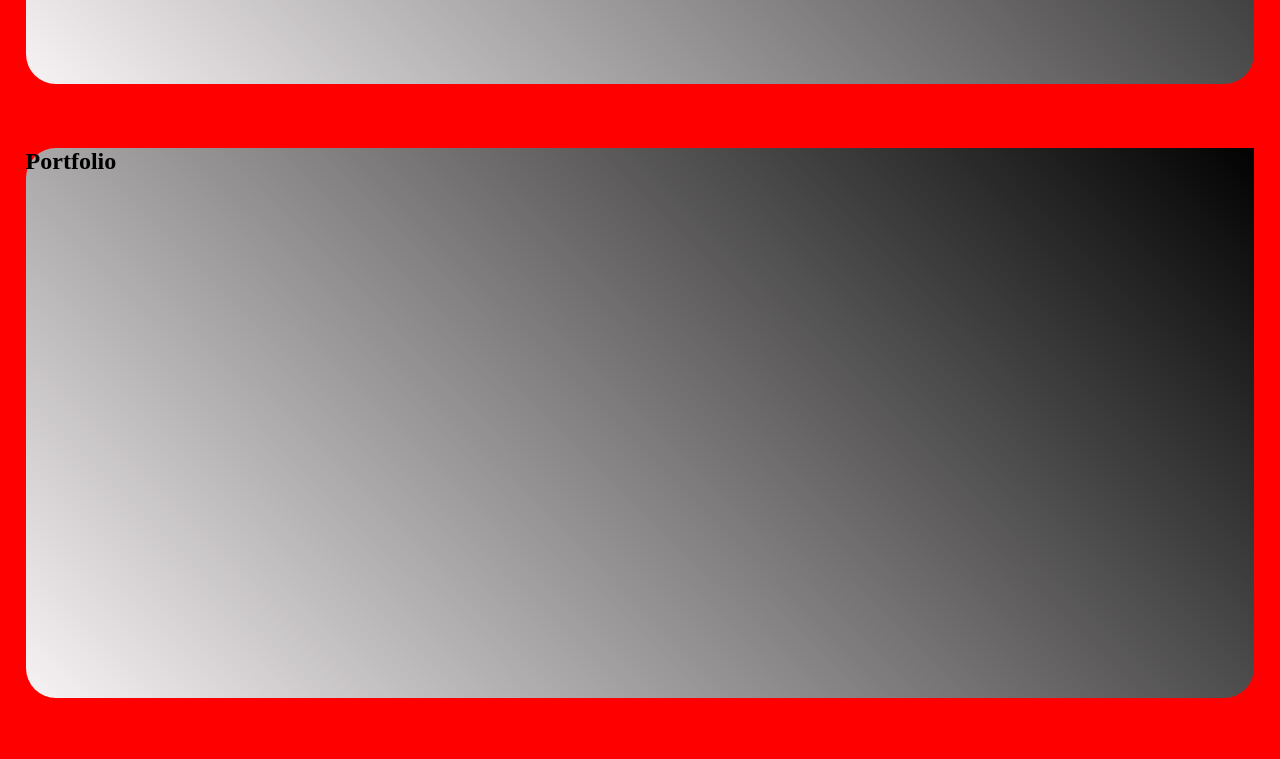
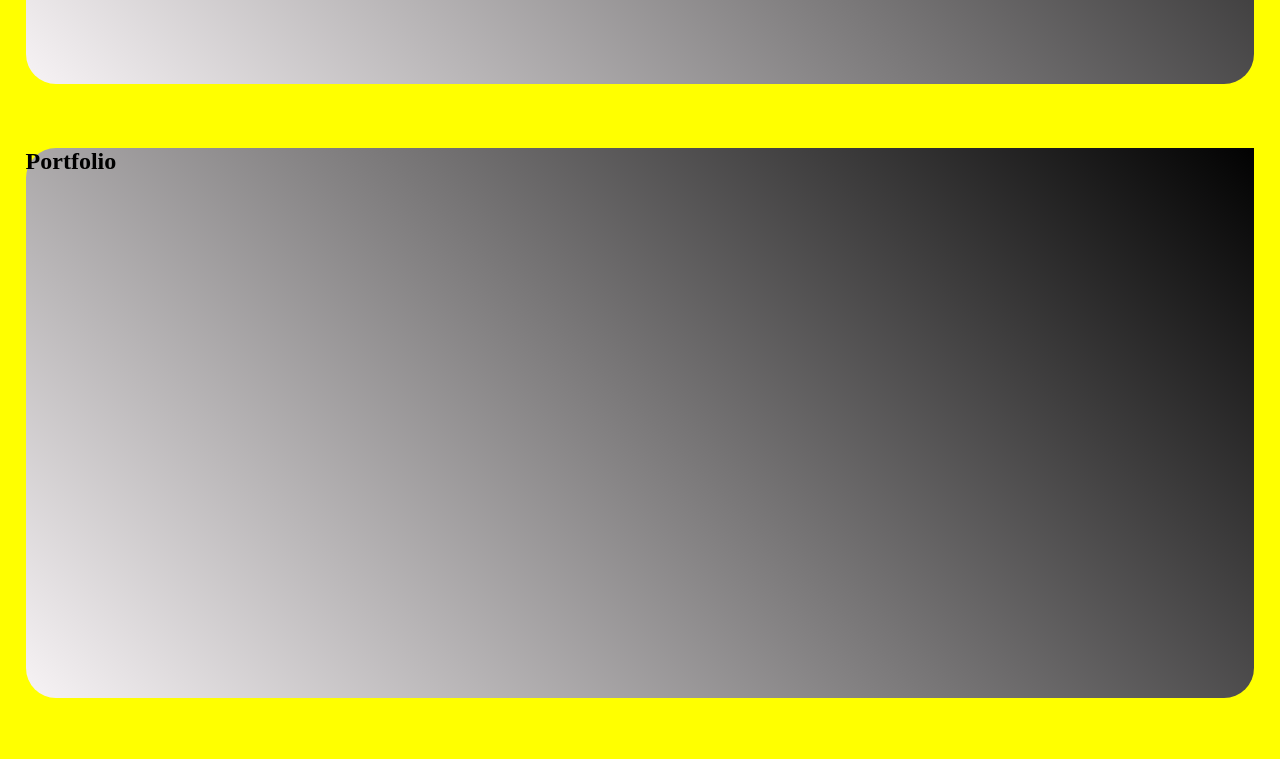
Before and after one commit to cyberaxeman/my-website, a plain HTML site: page index.html in a window 1280 px wide. Shown: the part 693-1452 px from the top of the page. Drawn offline with Linux system fonts and the light colour scheme.

Commit message:
Update style.css

```diff
--- a/style.css
+++ b/style.css
@@ -1,6 +1,6 @@
 body{
 
-    margin: 0;    background-color:red;
+    margin: 0;    background-color:yellow;
 }
 .hed{
     text-align: center;
```
